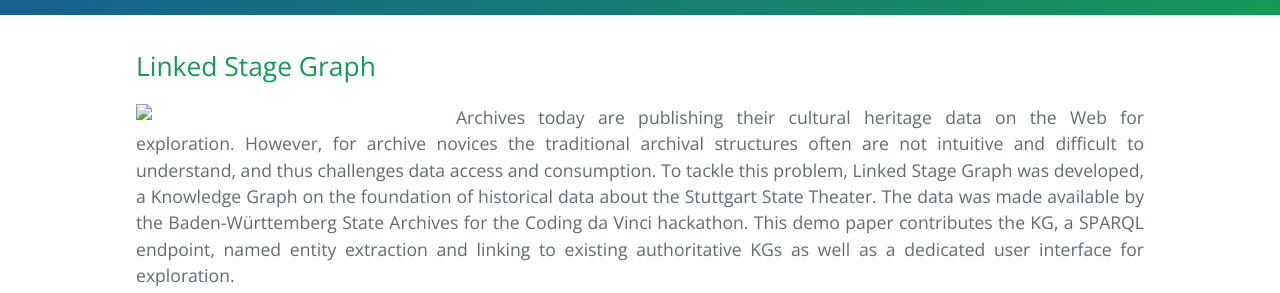
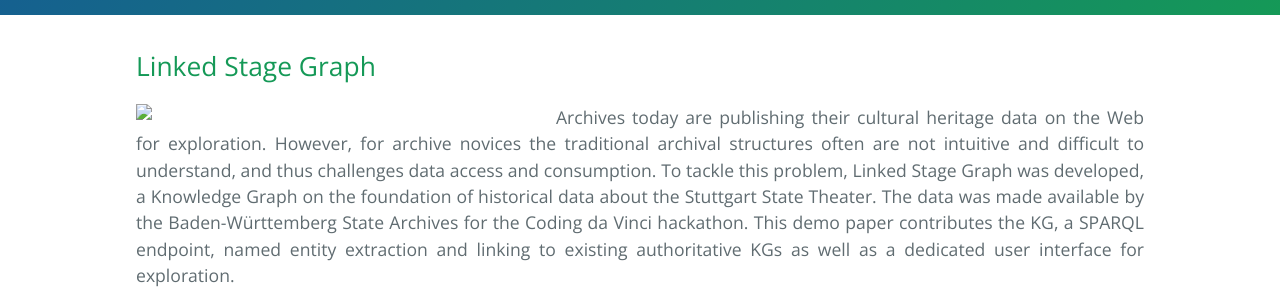
Before and after one commit to ISE-FIZKarlsruhe/ISE-FIZKarlsruhe.github.io, a Jekyll site: the page built from demos.md, in a window 1280 px wide. Shown: the part 368-661 px from the top of the page. Built offline with Jekyll 4.4.1, drawn with Linux system fonts in a browser that asks for light colours; our own code applies the rules of GitHub Pages for plain Markdown files.

Commit message:
Update demos.md

```diff
--- a/demos.md
+++ b/demos.md
@@ -1,5 +1,5 @@
 ## Linked Stage Graph
-<img align="left" style="margin-right:20px" width="300" src="ISE-FIZKarlsruhe.github.io/slod.png">
+<img align="left" style="margin-right:20px" width="400" src="ISE-FIZKarlsruhe.github.io/slod.png">
 <div style="text-align: justify">Archives today are publishing their cultural heritage data on the Web for exploration. However, for archive novices the traditional archival structures often are not intuitive and difficult to understand, and thus challenges data access and consumption. To tackle this problem, Linked Stage Graph was developed, a Knowledge Graph on the foundation of historical data about the Stuttgart State Theater. The data was made available by the Baden-Württemberg State Archives for the Coding da Vinci hackathon. This demo paper contributes the KG, a SPARQL endpoint, named entity extraction and linking to existing authoritative KGs as well as a dedicated user interface for exploration.  <br>
 Linked Stage Graph was created together with Jörg Waitelonis (<a href="https://yovisto.com/en/home-en/">yovisto GmbH</a>) and Paul Felgentreff.</div>
 
```
